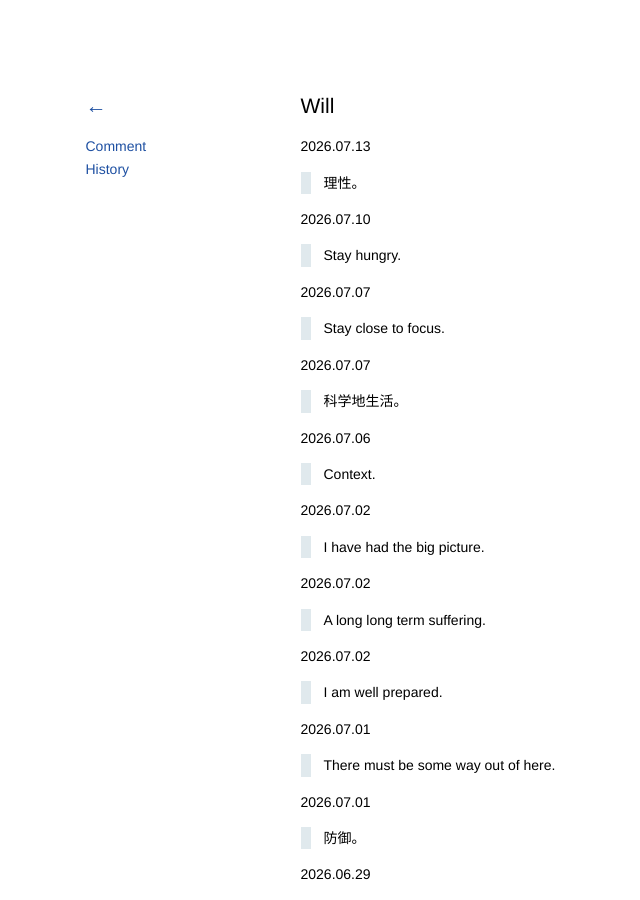
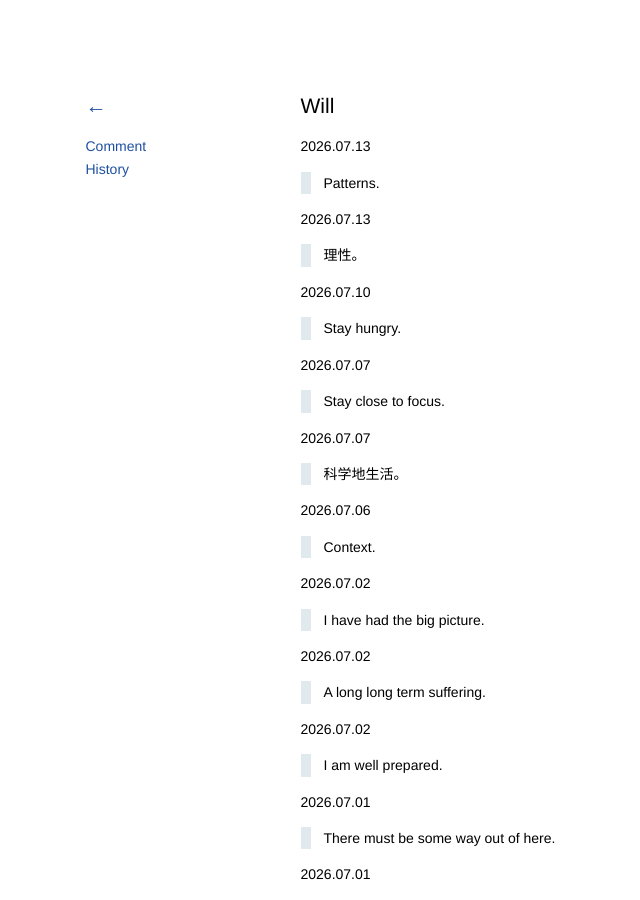
Before and after one commit to kidlj/awei, a Jekyll site: the page built from _wiki/will.md, in a window 1280 px wide and 900 px high. Shown: the whole window, without its empty margins (47-687 px from the left). Built offline with Jekyll 4.4.1, drawn with Linux system fonts in a browser that asks for light colours.

Commit message:
update will

```diff
--- a/_wiki/will.md
+++ b/_wiki/will.md
@@ -1,6 +1,10 @@
 ---
 title: Will
 ---
+
+2026.07.13
+
+> Patterns.
 
 2026.07.13
 
```
